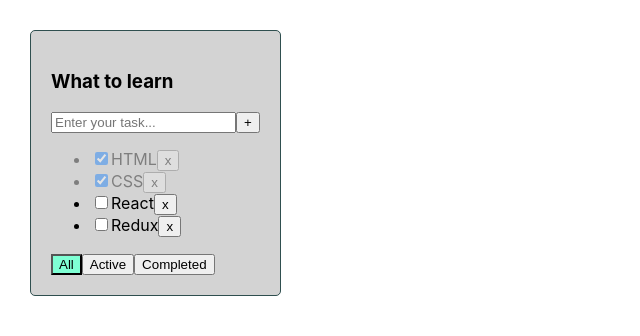
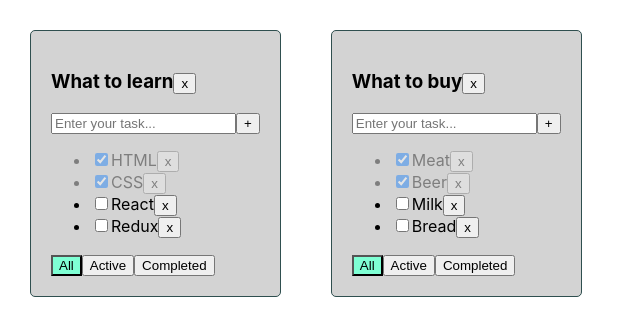
Before and after one commit to Freiii21/react-todolist, a React (Create React App) app: page / in a window 1280 px wide. Shown: the top 336 px of the page, without its empty margins (0-640 px from the left). Built offline with nearby package versions, Linux system fonts and the light colour scheme.

Commit message:
#42 lesson_5

```diff
--- a/src/App.tsx
+++ b/src/App.tsx
@@ -9,66 +9,109 @@
     isDone: boolean
 }
 
-export type FilterValuesType = "All" | "Active" | "Completed";
+type TodolistType = {
+    id: string
+    title: string
+    filter: FilterValuesType
+}
+
+type TasksStateType = {
+    [key: string]: Array<TaskType>
+}
+
+export type FilterValuesType = 'all' | 'active' | 'completed';
 
 function App() {
-    // BLL (Business Logic Layer)
-/*     let tasksForState: Array<TaskType> = [      // Array<TaskType>==TaskType []
-         {id: 1, title: "HTML", isDone: true},
-         {id: 2, title: "CSS", isDone: true},
-         {id: 3, title: "React", isDone: false},
-         {id: 4, title: "Redux", isDone: false},
-     ];
-    const [tasks, setTasks] = useState<Array<TaskType>>(tasksForState)*/
+    //BLL:
+    const todolistID_1 = v1();
+    const todolistID_2 = v1();
 
-    const [tasks, setTasks] = useState<Array<TaskType>>([
+    const [todolists, setTodolists] = useState<Array<TodolistType>>([
+        {id: todolistID_1, title: 'What to learn', filter: 'all'},
+        {id: todolistID_2, title: 'What to buy', filter: 'all'},
+    ])
+
+    const [tasks, setTasks] = useState<TasksStateType>({
+        [todolistID_1]:[
             {id: v1(), title: 'HTML', isDone: true},
             {id: v1(), title: 'CSS', isDone: true},
             {id: v1(), title: 'React', isDone: false},
             {id: v1(), title: 'Redux', isDone: false},
-    ])
-    const [filter, setFilter] = useState<FilterValuesType>("All");
-    const removeTask = (taskID: string) => {
-        setTasks(tasks.filter(t => t.id !== taskID))
-        // return undefined;  --it`s default value.
+        ],
+        [todolistID_2]:[
+            {id: v1(), title: 'Meat', isDone: true},
+            {id: v1(), title: 'Beer', isDone: true},
+            {id: v1(), title: 'Milk', isDone: false},
+            {id: v1(), title: 'Bread', isDone: false},
+        ],
+    })
+
+
+    const removeTask = (taskID: string, todolistID: string) => {
+        tasks[todolistID] = tasks[todolistID].filter(t => t.id !== taskID)
+        setTasks({...tasks})
     }
-    const addTask = (title: string) => {
+    const addTask = (title: string, todolistID: string) => {
         const newTask: TaskType = {
             id: v1(),
             title: title, //the same as title,
             isDone: false,
         }
-        setTasks([newTask,...tasks])
+        setTasks({...tasks,
+            [todolistID]: [newTask, ...tasks[todolistID]]})
     }
-    const changeTaskStatus = (taskID: string, isDone: boolean) => {
-        setTasks(tasks.map(t =>t.id === taskID ? {...t, isDone} : t));
+    const changeTaskStatus = (taskID: string, isDone: boolean, todolistID: string) => {
+        setTasks({...tasks,
+            [todolistID]: tasks[todolistID].map(t => t.id === taskID ? {...t, isDone: isDone} : t)
+        });
+    }
+    const changeFilter = (filter: FilterValuesType, todolistID: string) => {
+        setTodolists(todolists.map(t => t.id === todolistID ? {...t, filter: filter} : t))
+    }
+    const removeTodolist = (todolistID: string) => {
+        setTodolists(todolists.filter(t => t.id !== todolistID))
+        delete tasks[todolistID]
+    }
+    const addTodolist = (title: string) => {
+        const todolistID = v1()
+        const newTodolist: TodolistType = {
+            id: todolistID,
+            title,
+            filter: 'all',
+        }
+        setTodolists([...todolists, newTodolist])
+        setTasks({...tasks, [todolistID]: []})
     }
 
     //UI (User Interface)
-    let tasksForRender = tasks;
-    if(filter === "Active"){
-        tasksForRender = tasks.filter(t => t.isDone === false)
+    const todolistsComponents = todolists.map(tl => {
+        let tasksForRender: Array<TaskType> = tasks[tl.id];
+        if (tl.filter === 'active') {
+            tasksForRender = tasks[tl.id].filter(t => t.isDone === false)
         }
-    if(filter === "Completed"){
-        tasksForRender = tasks.filter(t => t.isDone === true)
+        if (tl.filter === 'completed') {
+            tasksForRender = tasks[tl.id].filter(t => t.isDone === true)
         }
 
-    const changeFilter = (filter: FilterValuesType) => {
-      setFilter(filter)
-    }
         return (
-        <div className="App">
             <TodoList
-                filter={filter}
-                title={'What to learn'}
+                key={tl.id}
+                id={tl.id}
+                title={tl.title}
+                filter={tl.filter}
                 tasks={tasksForRender}
                 removeTask={removeTask}
                 changeFilter={changeFilter}
                 addTask={addTask}
                 changeTaskStatus={changeTaskStatus}
+                removeTodolist={removeTodolist}
             />
-            {/*            <TodoList title={"What to buy"}/>
-            <TodoList title={"What to read"}/>*/}
+        )
+    })
+
+    return (
+        <div className="App">
+            {todolistsComponents}
         </div>
     );
 }
--- a/src/TodoList.tsx
+++ b/src/TodoList.tsx
@@ -2,22 +2,24 @@
 import {FilterValuesType, TaskType} from './App';
 
 type TodoListPropsType = {
+    id: string
+    title: string
     filter: FilterValuesType
-    title: string
     tasks: Array<TaskType>
-    removeTask: (taskID: string) => void
-    changeFilter: (filter: FilterValuesType) => void
-    addTask: (title: string) => void
-    changeTaskStatus: (taskID: string, isDone: boolean) => void
+    removeTask: (taskID: string, todolistID: string) => void
+    changeFilter: (filter: FilterValuesType, todolistID: string) => void
+    addTask: (title: string, todolistID: string) => void
+    changeTaskStatus: (taskID: string, isDone: boolean, todolistID: string) => void
+    removeTodolist: (todolistID: string) => void
 }
 
 const TodoList = (props: TodoListPropsType) => {
     const [title, setTitle] = useState<string>('')
     const [error, setError] = useState<boolean>(false)
     const tasksJSXElements = props.tasks.map(task => {
-        const removeTask = () => props.removeTask(task.id);
+        const removeTask = () => props.removeTask(task.id, props.id);
         const changeStatus = (e: ChangeEvent<HTMLInputElement>) => {
-            props.changeTaskStatus(task.id, e.currentTarget.checked)
+            props.changeTaskStatus(task.id, e.currentTarget.checked, props.id)
         }
         return (
             <li className={task.isDone ? 'is-Done' : ''}
@@ -34,7 +36,7 @@
     const addTask = () => {
         const trimmedTitle = title.trim()
         if (trimmedTitle) {                  // string with any value true and empty string is false
-            props.addTask(trimmedTitle)
+            props.addTask(trimmedTitle, props.id)
         } else {
             setError(true)
         }
@@ -49,18 +51,22 @@
             addTask()
         }
     }
-    const filterAll = () => props.changeFilter('All')
-    const filterActive = () => props.changeFilter('Active')
-    const filterComplete = () => props.changeFilter('Completed')
 
-    const allBtnClass = props.filter === 'All' ? 'active-filter' : '';
-    const activeBtnClass = props.filter === 'Active' ? 'active-filter' : '';
-    const completedBtnClass = props.filter === 'Completed' ? 'active-filter' : '';
+    const filterAll = () => props.changeFilter('all', props.id)
+    const filterActive = () => props.changeFilter('active', props.id)
+    const filterComplete = () => props.changeFilter('completed', props.id)
+
+    const allBtnClass = props.filter === 'all' ? 'active-filter' : '';
+    const activeBtnClass = props.filter === 'active' ? 'active-filter' : '';
+    const completedBtnClass = props.filter === 'completed' ? 'active-filter' : '';
     const errorMessage = error ? <div style={{color: "red"}}>Title is required</div> : null;
 
     return (
         <div className="todoList">
-            <h3>{props.title}</h3>
+            <h3>
+                {props.title}
+                <button onClick={() => props.removeTodolist(props.id)}>x</button>
+            </h3>
             <div>
                 <input
                     className={error ? 'error' : ''}
```
Lines whose indentation alone changed are shown as unchanged.
